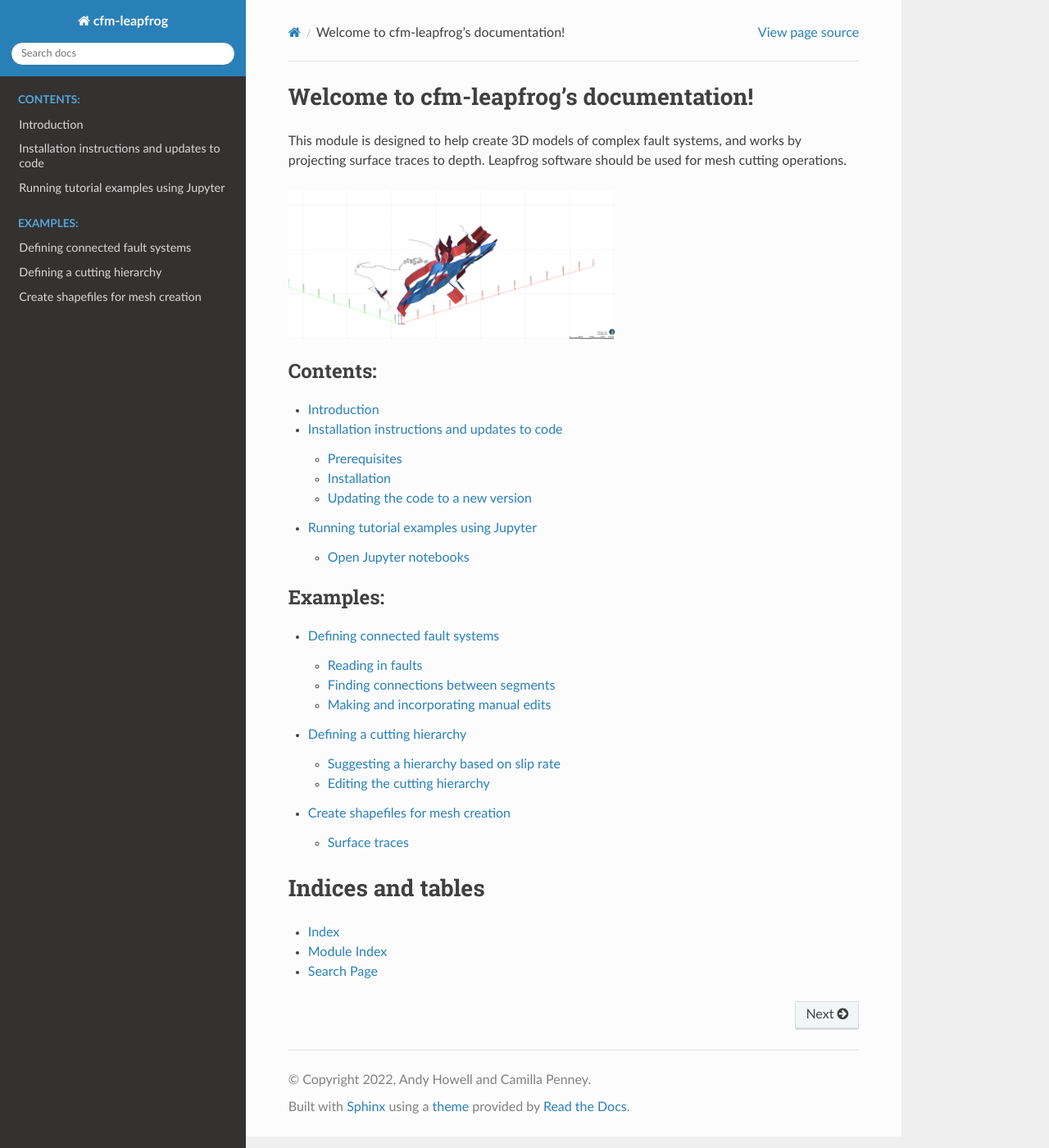
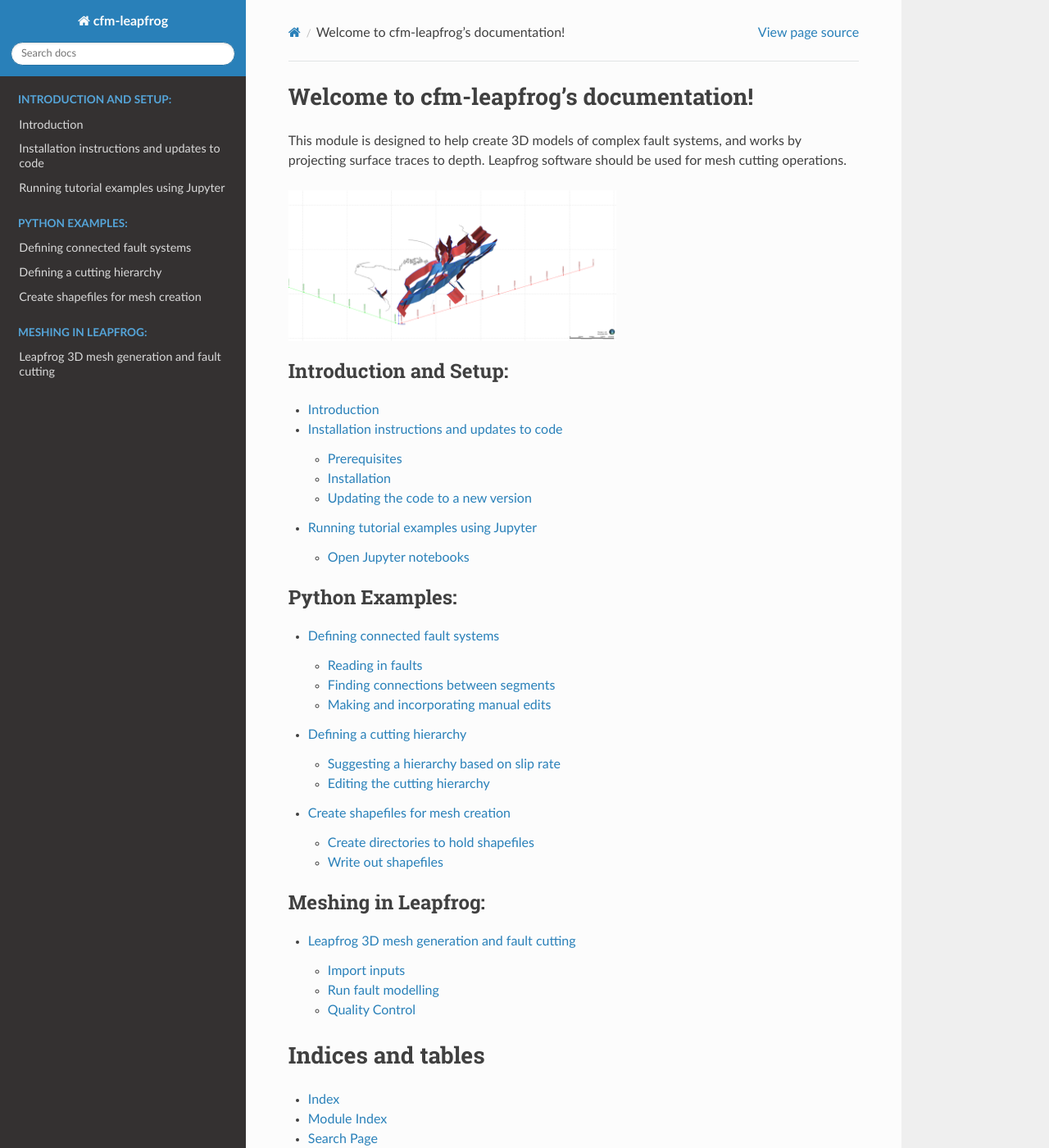
Before and after one commit to uc-eqgeo/cfm_leapfrog, a Sphinx documentation site: the page built from docs/index.rst, in a window 1280 px wide and 1400 px high. Shown: the whole window at 82% size. Built offline with Sphinx 7.4.7 and the Read the Docs theme 2.0.0, drawn with Linux system fonts in a browser that asks for light colours; some of the changed lines change nothing that is shown.

Commit message:
Add first version of Camilla's instructions and export instructions

```diff
--- /dev/null
+++ b/docs/help/camilla.md
@@ -0,0 +1,142 @@
+
+
+ # Leapfrog 3D mesh generation and fault cutting
+
+ ## Import inputs
+
+1. Right click on GIS Data, Maps and Photos -- New Subfolder +
+    create a subfolder with your project name, then subfolders
+    of this named `traces`, `footprints`, `contours`.
+
+2. Import the contours, footprints and traces into these
+    folders by right clicking on the folder -- import vector
+    data
+
+3. Import the grid to use as the depth cut off for faulting by
+     right clicking on Meshes -- import elevation grid
+
+##  Run fault modelling
+
+1.  `File -> Fault System Modelling -> Rebuild Fault System`. This
+    will ask you to select a json file (easiest to keep this in
+    the folder where the project is)
+    **"name"** needs to be the name of your first subfolder,
+    **"faults_filename"** is the file with the fault hierarchy in
+    it, "basement_name" is the location (in the leapfrog
+    project) of the base mesh, **"uncut_zs"** is the depth range to
+    make the initial uncut faults in, "trace buffer" ... ,
+    "cut_zs" is the depth range to cut the fault surfaces to (in
+    practice this will be the depth to the depth mesh but could
+    use this if wanted a uniform surface), "resolution" is the
+    resolution of fault interactions/terminations in m (based on
+    some issues I've been having, might want to set this a bit
+    smaller e.g. 100m), **"ignore_terminations"**,
+    **"run_intersection_check"** runs a check on whether the faults
+    intersect once they've been cut which is slightly less
+    important now that we're making buffers around the areas
+    where faults intersect, **"use_uncut_terminations"** can be used
+    to truncate faults against the uncut version of their meshes
+    rather than the cut version (which you generally won't
+    want), **"filter_terminations_using_traces"** stops faults on
+    opposite sides of an earlier fault from generating
+    termination lines on each other.
+
+
+![](images/json.png)
+
+
+
+2. `File -> Fault System Modelling -> Create termination models`
+    (seems to fail on some faults, but work if go to Projects --
+    retry failed task after running)
+
+3. File -- Fault System Modelling \-- add termination
+     boundaries
+
+4. File -- Fault System Modelling \-- Extract main fault parts.
+    The final fault network will be in a folder called
+    Meshes/{name}/extracted
+
+5.  Save the extracted meshes by right clicking on this folder
+    -- Export Meshes -- Select All, Format: \*.obj and choose
+    the folder you want to save to
+
+6. **In practice you'll want to check that this process gave
+    you the faults you were actually expecting and that they've
+    been cut/truncated properly so\...**
+
+##  Quality Control
+
+1.  Import traces into leapfrog scene (drag + drop the traces
+    folder) - I've found it helpful to go through the extracted
+    meshes and make sure they correspond to the surface traces +
+    don't have intersections with other faults. The most common
+    problems are that the trace of another fault doesn't quite
+    truncate a fault so that the fault goes beyond its surface
+    trace -- might be solved by changing "resolution" to be
+    smaller (see above), that a fault intersection doesn't get
+    picked up or that a fault doesn't fully cut through another
+    so you end up with a long slot in the fault rather than a
+    truncation.
+
+
+2. To check for fault intersections in the final model:
+
+    1.  rename Meshes/{name}/output to something else e.g.
+        Meshes/{name}/output1
+
+    2.  rename Meshes/{name}/extracted to Meshes/{name}/output
+
+    3.  run File -- Fault System Modelling -- check Fault Mesh
+        intersections
+
+    4.  Change back the folder names (just so you don't forget
+        later) - this is a bit of a hack but Check Fault Mesh
+        Intersections works on the folder "output"
+
+
+3. If there are intersections which need adding in as
+     terminations, there are two possibilities:
+
+     1.  The fault which needs truncating already has a
+         termination listed in the terminations folder:
+
+         1. Go to the geological model for this fault --
+             boundary -- add lateral extent -- from distance
+             function -- create new distance function -- choose
+             the intersection line as the object for this
+             distance function -- buffer -- set to 100m.
+
+         2.  rerun "add termination boundaries" and "extract
+             main fault parts" \-- might have to right click on
+             the new termination in the GM -- switch inside
+
+     2.  The fault which needs truncating doesn't have a
+         termination:
+
+         a.  Copy the intersection line to the "terminations"
+             folder
+
+         b.  Rename to the name of the fault being terminated
+
+         c.  rerun "add termination boundaries" and "extract
+             main fault parts" (I can't remember if you need to
+             redo the GM section from the first case)
+
+
+4. If a termination line needs editing (e.g. to bring it to the
+    edge of a fault):
+
+    1.  Right click on the termination line -- edit
+
+    2.  Select snap to mesh vertex
+
+    3.  Select 3D (in panel above scene)
+
+    4.  Click on the last vertex in the line + hold down ctrl as
+        you move it where you want it to be. Alternatively click
+        "draw new line" in the line above and draw a new
+        polyline as a termination boundary.
+
+    5.  rerun "add termination boundaries" and "extract main
+        fault parts"
--- a/docs/index.rst
+++ b/docs/index.rst
@@ -14,7 +14,7 @@ Leapfrog software should be used for mesh cutting operations.
 
 .. toctree::
    :maxdepth: 2
-   :caption: Contents:
+   :caption: Introduction and Setup:
 
    help/intro.md
    help/install.md
@@ -22,9 +22,15 @@ Leapfrog software should be used for mesh cutting operations.
 
 .. toctree::
    :maxdepth: 2
-   :caption: Examples:
+   :caption: Python Examples:
 
    tutorials/define_connected.ipynb
+
+.. toctree::
+   :maxdepth: 2
+   :caption: Meshing in Leapfrog:
+
+   help/camilla.md
 
 .. toctree::
    :maxdepth: 4
```
Also changed, not shown: docs/help/images/json.png (added), docs/tutorials/define_connected.ipynb.
